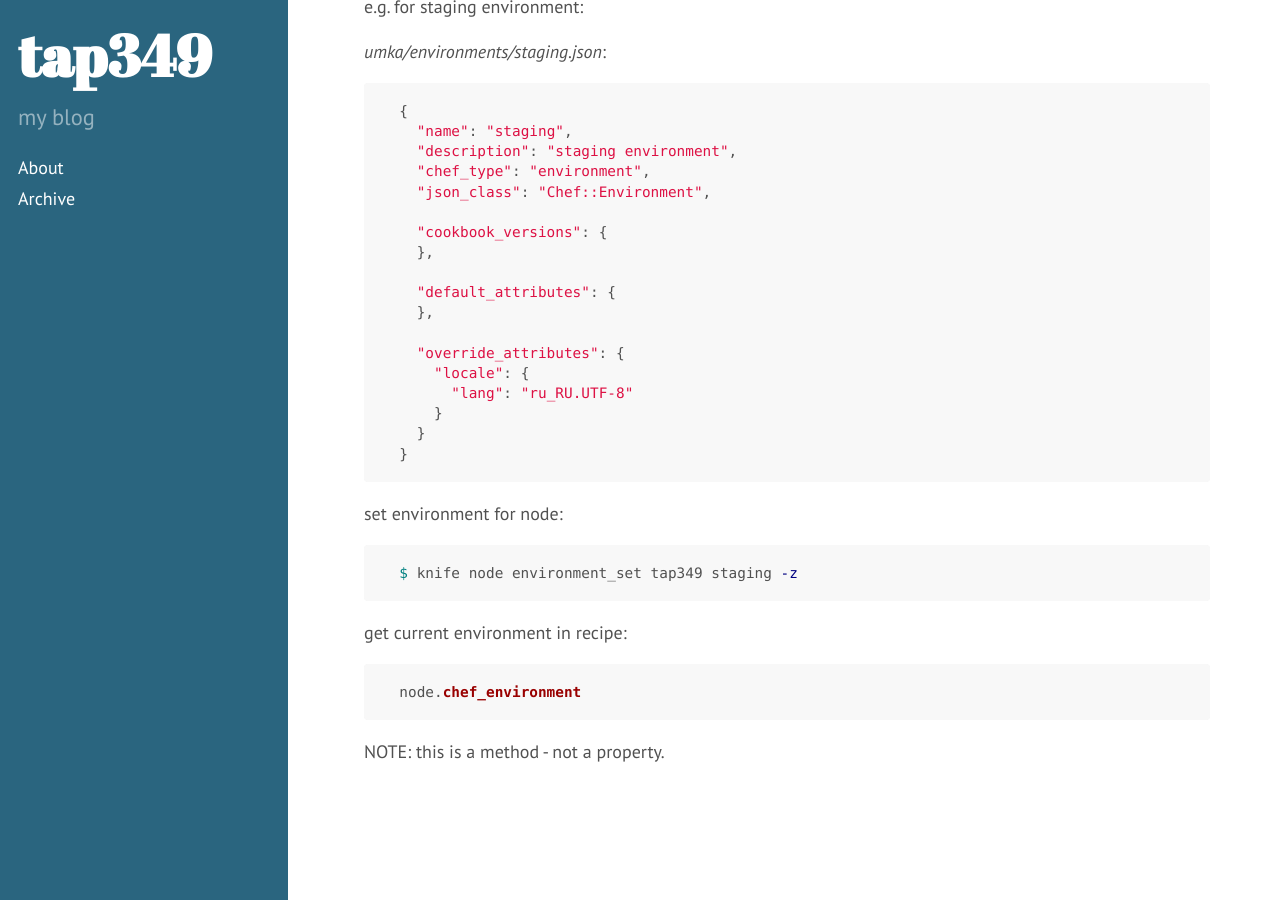
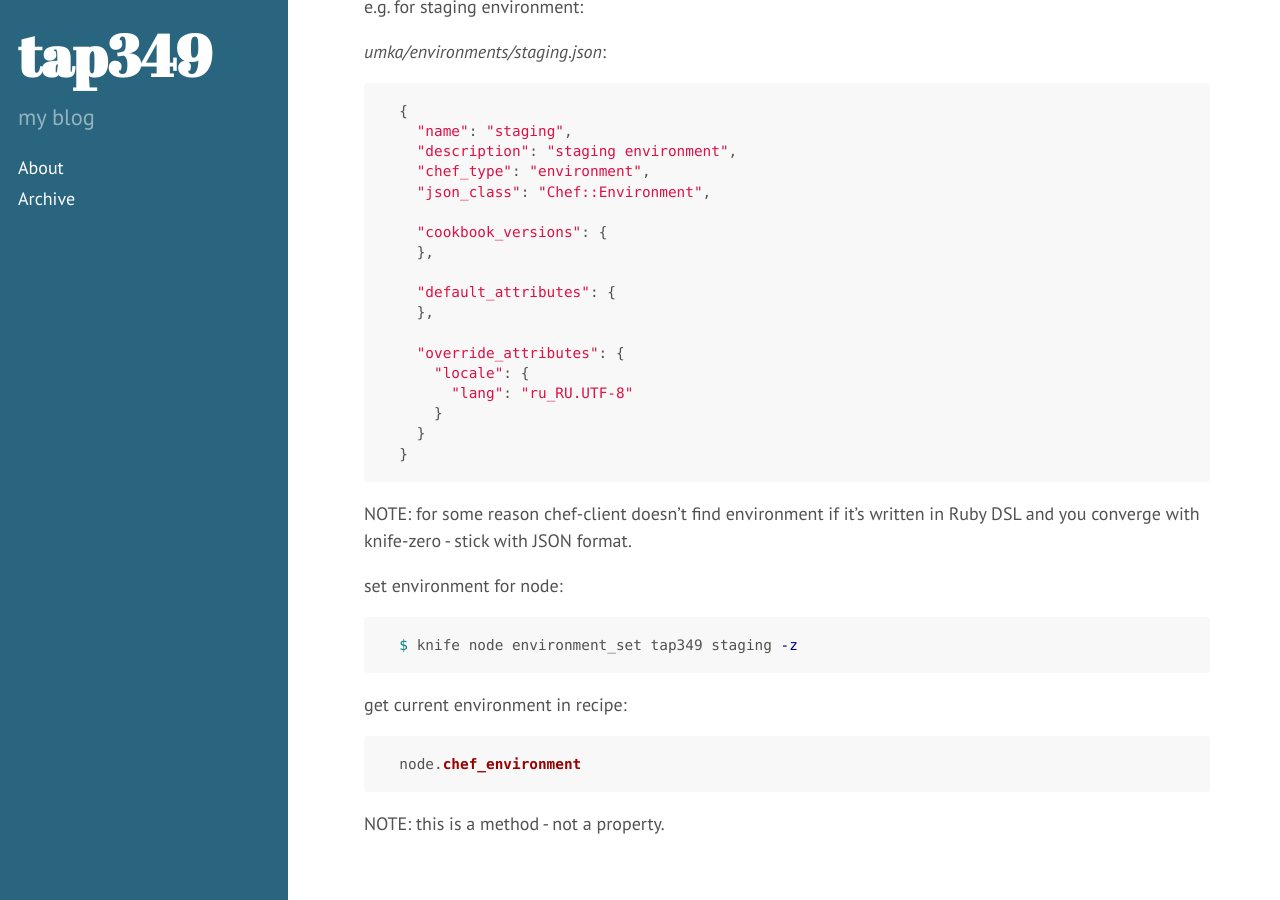
Before and after one commit to tap349/tap349.github.io, a Jekyll site: the page built from _posts/2016-01-24-chef-umka-log.md, in a window 1280 px wide and 900 px high, scrolled down 9928 px. Built offline with Jekyll 4.4.1, drawn with Linux system fonts in a browser that asks for light colours; Markdown is read by kramdown in place of the engine named in the settings.

Commit message:
update 2016-01-29_00:33:28

````diff
--- a/_posts/2016-01-24-chef-umka-log.md
+++ b/_posts/2016-01-24-chef-umka-log.md
@@ -506,6 +506,10 @@ users:
     }
     ```
 
+    NOTE: for some reason chef-client doesn't find environment if it's
+          written in Ruby DSL and you converge with knife-zero -
+          stick with JSON format.
+
     set environment for node:
 
     ```sh
````
